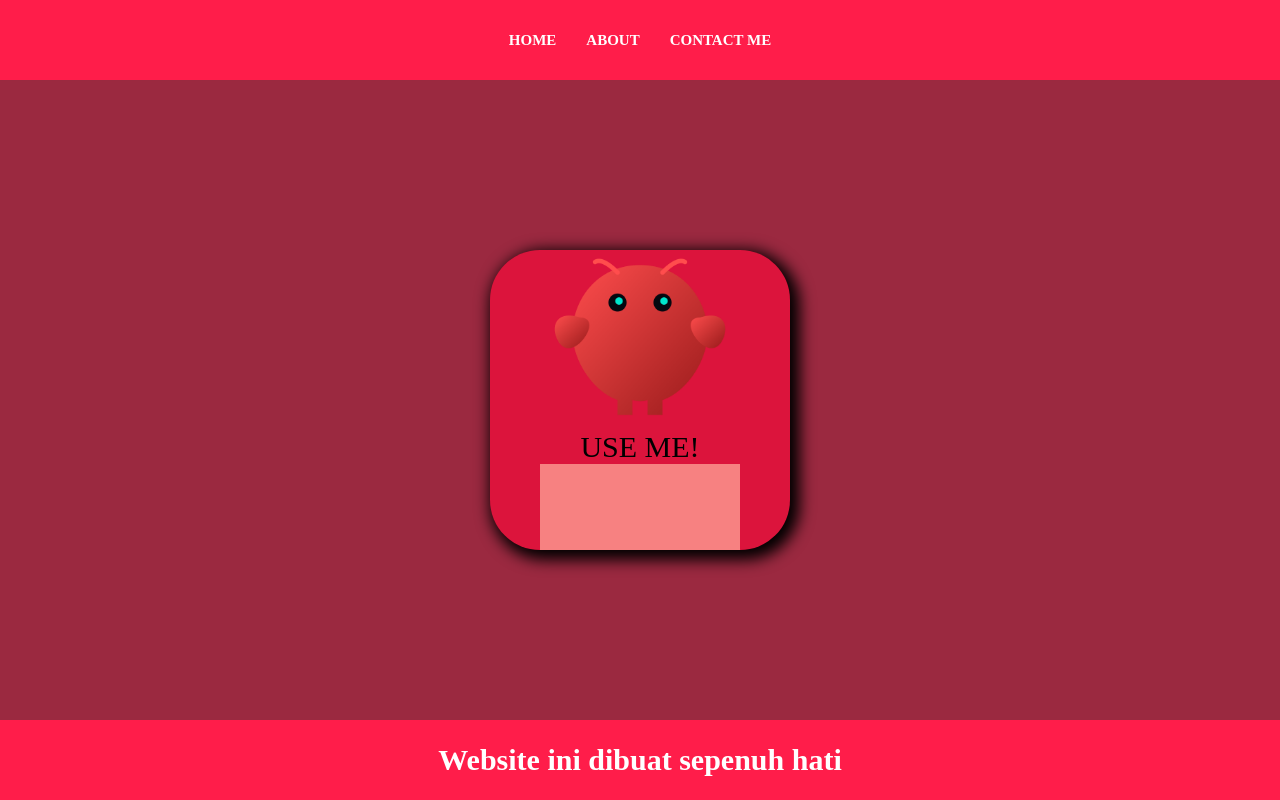
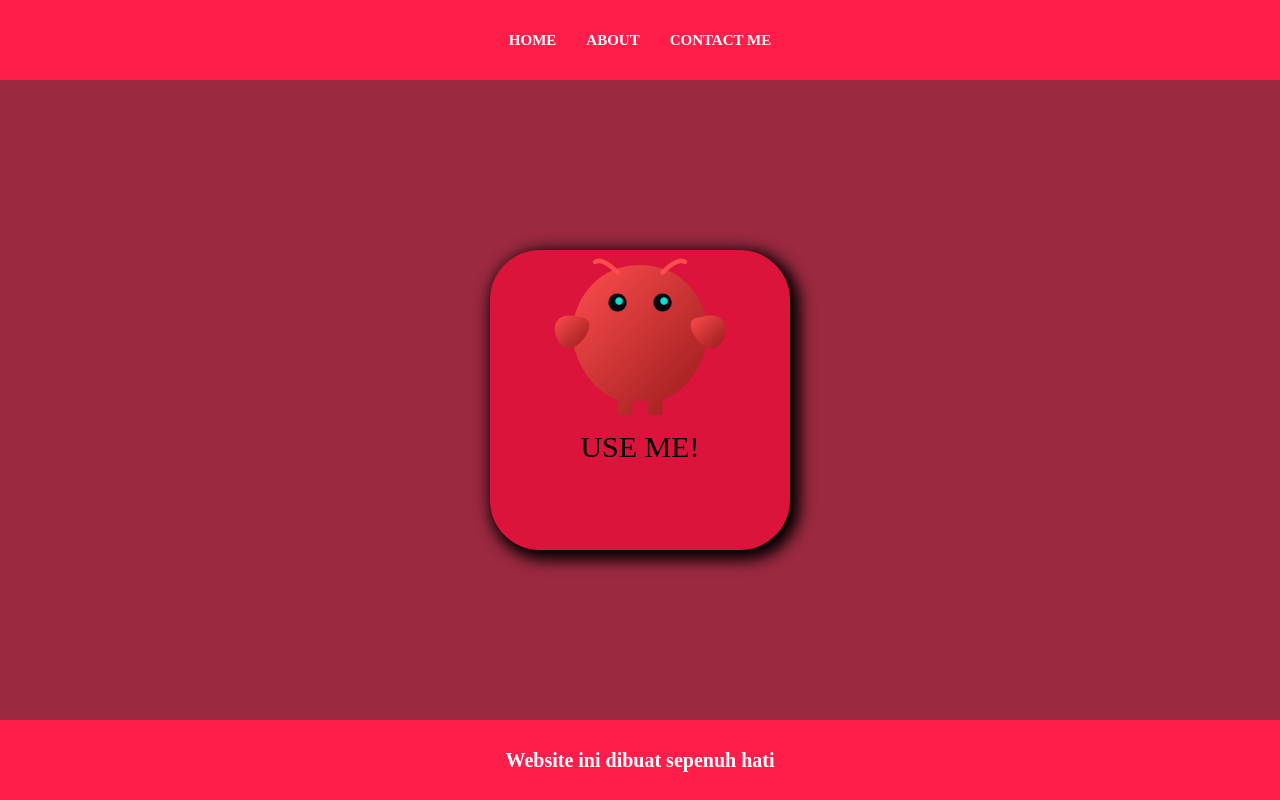
Before and after one commit to AWP22nd/Cuy-Un, a plain HTML site: page cuy-university/web-sesi1&2/index.html in a window 1280 px wide. Drawn offline with Linux system fonts and the light colour scheme.

Commit message:
Update styles for bio and footer elements

```diff
--- a/cuy-university/web-sesi1&2/style.css
+++ b/cuy-university/web-sesi1&2/style.css
@@ -27,9 +27,9 @@
 }
 
 #bio {
-    background-color: rgb(247, 129, 129);
+    background-color: transparent;
     width: 200px;
-    height: 200px;
+    height: 100px;
 }
 
 .container-content {
@@ -83,6 +83,6 @@
 }
 
 .footer-h1 {
-    font-size: 30px;
+    font-size: 20px;
     color: white;
 }
```
